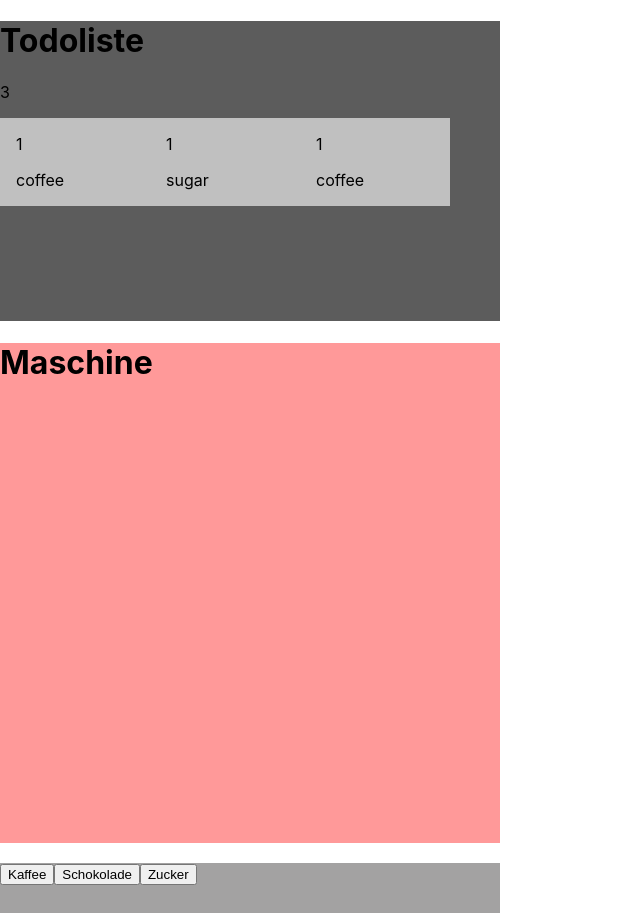
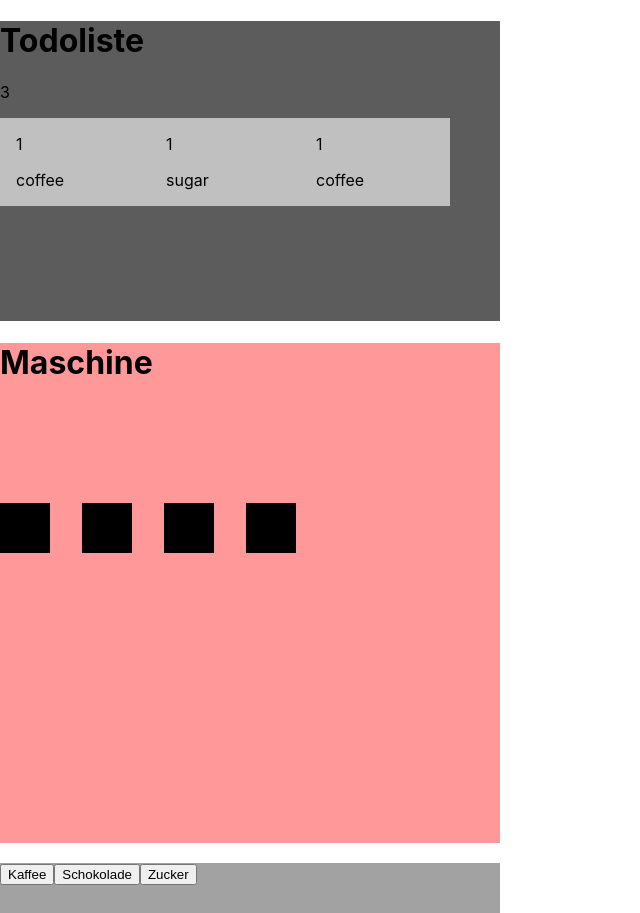
Before and after one commit to devolt5/brewing, a React (Create React App) app: page / in a window 1280 px wide. Shown: the whole page, without its empty margins (0-640 px from the left). Built offline with nearby package versions, Linux system fonts and the light colour scheme.

Commit message:
Add startbutton to cups

```diff
--- a/src/App.js
+++ b/src/App.js
@@ -8,6 +8,7 @@ function App() {
   const [todos, setTodos] = useState([]);
   const [cups, setCups] = useState([]);
   const todoLength = 3;
+  const cupsLength = 4;
 
   useEffect(() => {
     let i = 0;
@@ -16,6 +17,19 @@ function App() {
         return [...todos, randomizer()];
       });
       i++;
+    }
+    let j = 0;
+    while (j < cupsLength) {
+      setCups(cups => {
+        return [
+          ...cups,
+          {
+            quantity: 0,
+            type: null
+          }
+        ];
+      });
+      j++;
     }
   }, []);
 
@@ -30,6 +44,8 @@ function App() {
   };
 
   const handleClick = type => {
+    //TODO if object in array has quantity = 0, get object and add props
+    //TODO if there is no empty object available, ignore click
     if (cups.length < 4) {
       setCups(cups => {
         return [
--- a/src/components/Coffeemachine/Cup/Cup.css
+++ b/src/components/Coffeemachine/Cup/Cup.css
@@ -1,6 +1,13 @@
 .cup {
-    background-color: rgb(117, 43, 9);
-    display: inline-block;
-    margin: 0 1rem;
-    height: 150px;
+  background-color: rgb(117, 43, 9);
+  display: inline-block;
+  margin: 0 1rem;
+  height: 150px;
 }
+
+.startButton {
+  display: inline-block;
+  width: 50px;
+  height: 50px;
+  background-color: black;
+}
--- a/src/components/Coffeemachine/Cup/Cup.jsx
+++ b/src/components/Coffeemachine/Cup/Cup.jsx
@@ -3,9 +3,12 @@ import "./Cup.css";
 
 export default function Cup({ quantity, type }) {
   return (
-    <div className="cup">
-      <p>{quantity}</p>
-      <p>{type}</p>
-    </div>
+    <React.Fragment>
+      <div className="startButton"></div>
+      <div className="cup">
+        <p>{quantity > 0 ? quantity : ""}</p>
+        <p>{type}</p>
+      </div>
+    </React.Fragment>
   );
 }
```
